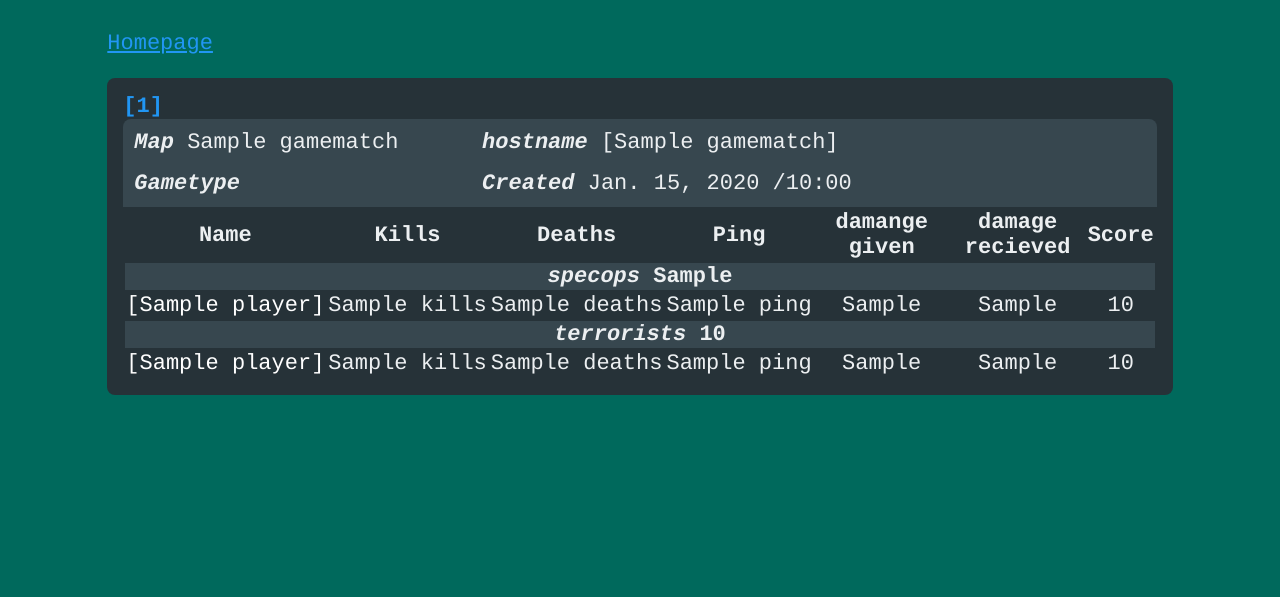
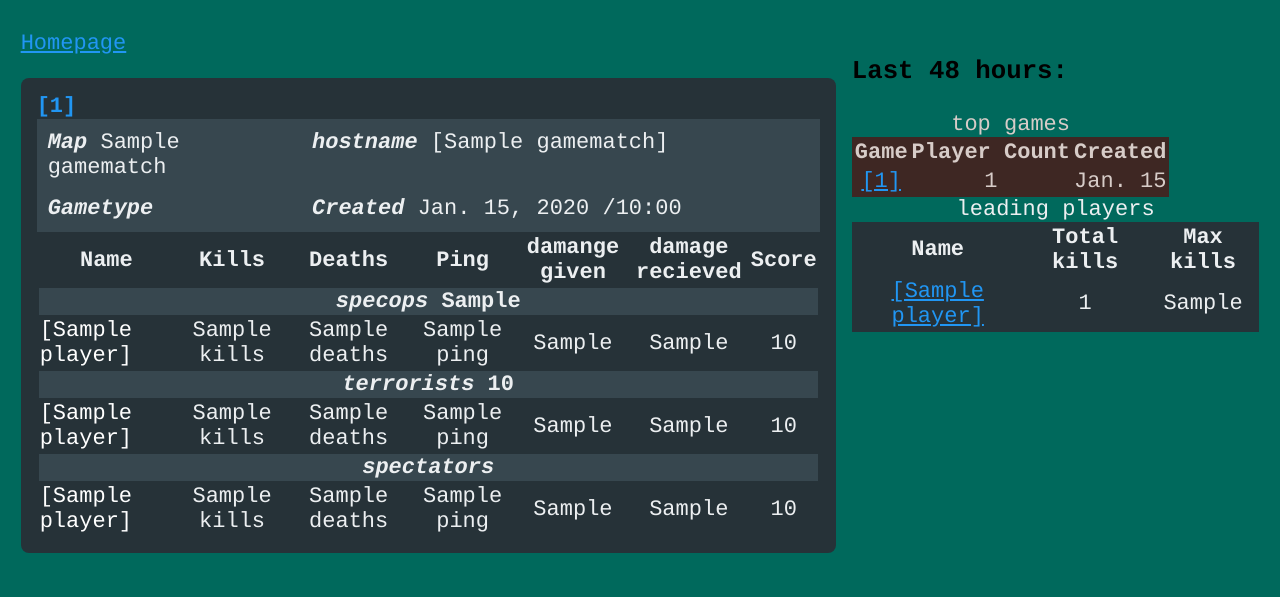
Before and after one commit to yakoub/tce_web, a Django app: template templates/game/gamematch_detail.html in a window 1280 px wide. Shown: the top 597 px of the page. Run offline with Django 3.2, Linux system fonts and the light colour scheme; the template is opened without the code that fills it: most values are stand-ins (such as "Sample title", 1, 10 or a date in 2020).

Commit message:
stastistics

```diff
--- a/client/css/base.css
+++ b/client/css/base.css
@@ -10,6 +10,10 @@ body {
   }
   #page {
     padding: 2ex 1%;
+    display: grid;
+    grid-template-columns: 2fr 1fr;
+    gap: 1rem;
+    max-width: 80rem;
   }
 }
 
@@ -67,6 +71,11 @@ a:visited {
 section.list ul.top {
   list-style: none;
   padding: 0;
+  margin-top: 0;
+}
+
+table {
+  text-align: center;
 }
 
 /* pager */
--- a/client/css/game.css
+++ b/client/css/game.css
@@ -59,7 +59,9 @@ ul.aliases a,
 
   .game header {
     padding: 0.5em;
-    border-radius: 8px 8px 0 0;
+  }
+  .game-list li {
+    border-radius: 8px;
   }
 }
 
@@ -70,8 +72,6 @@ ul.aliases a,
   }
 }
 
-
-/* name color codes */
 i.c-0, i.c-p {
   color: #000000;
 }
--- a/client/js/game.js
+++ b/client/js/game.js
@@ -18,6 +18,12 @@ TCENames.player_section = function () {
   var current_name = section.querySelector('div span[data-name]')
   this.player_names(current_name)
   var names = section.querySelectorAll('ul.aliases a')
+  names.forEach(this.player_names, TCENames)
+}
+
+TCENames.statistics_section = function () {
+  var section = document.currentScript.parentElement;
+  var names = section.querySelectorAll('table.players td:first-child a')
   names.forEach(this.player_names, TCENames)
 }
 
@@ -73,6 +79,12 @@ TCENames.setup = function() {
   var codes = new Map()
   this.ncodes = codes
 
+  if (!window.localStorage.getItem('version1')) {
+    window.localStorage.setItem('version1', '#')
+    window.localStorage.removeItem('name-html-^.Chucky<3')
+    console.log('version1 done');
+  }
+
   var types = new Map()
   this.types_map = types
 
@@ -100,6 +112,8 @@ TCENames.setup = function() {
   codes.set('+', 'c-c18')
   codes.set(',', 'c-c19')
   codes.set('–', 'c-c20')
+
+  codes.set('.', 'c-w')
 }
 
 TCENames.setup()
--- a/templates/base.html
+++ b/templates/base.html
@@ -19,9 +19,15 @@
 </head>
 <body class="dark-blue">
   <div id="page">
-  <header> <a href="/"> Homepage </a> </header>
-    {% block body %}
+    <main>
+      <header> <a href="/"> Homepage </a> </header>
+    {% block main %}
     {% endblock %}
+    </main>
+    <aside>
+    {% block sidebar %}
+    {% endblock %}
+    </aside>
   </div>
   <!-- pre> {# % debug % #} </pre -->
   <!-- pre> {# {inspect} #} </pre -->
--- a/templates/game/gamematch_detail.html
+++ b/templates/game/gamematch_detail.html
@@ -14,8 +14,8 @@
   <link rel="stylesheet" type="text/css" href="{% static 'css/game.css' %}" />
 {% endblock %}
 
-{% block body %}
-<section class="game dark-gray">
+{% block main %}
+<article class="game dark-gray">
   <a class="game-id" href="{{ gamematch.get_absolute_url }}"> [{{object.id}}] </a>
   <header class="highlighted">
     <div class="map"> <em> Map  </em> {{ gamematch.mapname }} </div>
@@ -71,7 +71,32 @@
       </tr>
     {% endfor %}
   </tbody>
+  {% if gamematch.spectators %}
+    <tbody>
+      <tr>
+        <th class="highlighted" colspan="7"> <em> spectators </em> </th>
+      </tr>
+      {% for player in gamematch.spectators %}
+        <tr>
+        <td> <a data-name="{{ player.player.name }}"
+          href="{{ player.player.get_absolute_url }}">
+        </a> </td>
+        <td> {{ player.kills }} </td>
+        <td> {{ player.deaths }} </td>
+        <td> {{ player.ping }} </td>
+        <td> {{ player.damage_given }} </td>
+        <td> {{ player.damage_recieved }} </td>
+        <td> {{ player.score }} </td>
+        </tr>
+      {% endfor %}
+    </tbody>
+  {% endif %}
   </table>
+
   <script> TCENames.game_section() </script>
-</section>
-{% endblock body %}
+</article>
+{% endblock main %}
+
+{% block sidebar %}
+  {% include 'game/statistics.html' %}
+{% endblock sidebar %}
--- a/templates/game/gamematch_short.html
+++ b/templates/game/gamematch_short.html
@@ -1,4 +1,4 @@
-<section class="game short">
+<article class="game short">
   <a class="game-id" href="{{ game.get_absolute_url }}"> [{{game.id}}] </a>
   <header class="highlighted">
     <div class="map"> <em> Map  </em> {{ game.mapname }} </div>
@@ -49,4 +49,4 @@
   </tbody>
   </table>
   <script type="text/javascript"> TCENames.game_section(); </script>
-</section>
+</article>
--- a/templates/game/playerindex_detail.html
+++ b/templates/game/playerindex_detail.html
@@ -6,7 +6,7 @@
   <link rel="stylesheet" type="text/css" href="{% static 'css/game.css' %}" />
 {% endblock %}
 
-{% block body %}
+{% block main %}
   <section class="player">
     <div> <em> Name </em> <span data-name="{{ object.name }}"> </span> </div>
     {% if alias_list %}
@@ -37,4 +37,4 @@
   </section>
   {% include 'pager.html' with page=game_list %}
 
-{% endblock body %}
+{% endblock main %}
--- /dev/null
+++ b/templates/game/statistics.html
@@ -0,0 +1,38 @@
+<h3> Last 48 hours: </h3>
+{% if top_games %}
+<table class="dark-brown">
+<caption> top games </caption>
+<thead>
+<tr> <th> Game </th> <th> Player Count </th> <th> Created </th></tr>
+</thead>
+  {% for game in top_games %}
+  <tr>
+  <td> <a href="{{ game.get_absolute_url }}">
+    [{{game.id}}]
+  </a> </td>
+  <td> {{ game.player_count }} </td>
+  <td> {{ game.created|date:"N  j" }} </td>
+  </tr>
+  {% endfor %}
+</table>
+{% endif %}
+
+{% if top_players %}
+<table class="players dark-gray">
+<caption> leading players </caption>
+<thead>
+<tr> <th> Name </th> <th> Total kills </th> <th> Max kills </th> </tr>
+</head>
+<tbody>
+  {% for player in top_players %}
+  <tr>
+  <td> <a href="{{ player.get_absolute_url }}" data-name="{{ player.name }}">
+  </a> </td>
+  <td> {{ player.total_kills }} </td>
+  <td> {{ player.max_kills }} </td>
+  </tr>
+  {% endfor %}
+</tbody>
+</table>
+{% endif %}
+<script type="text/javascript"> TCENames.statistics_section() </script>
```
Also changed, not shown: game/views.py (+21 -2 lines), templates/game/list.html (+7 -3 lines).
